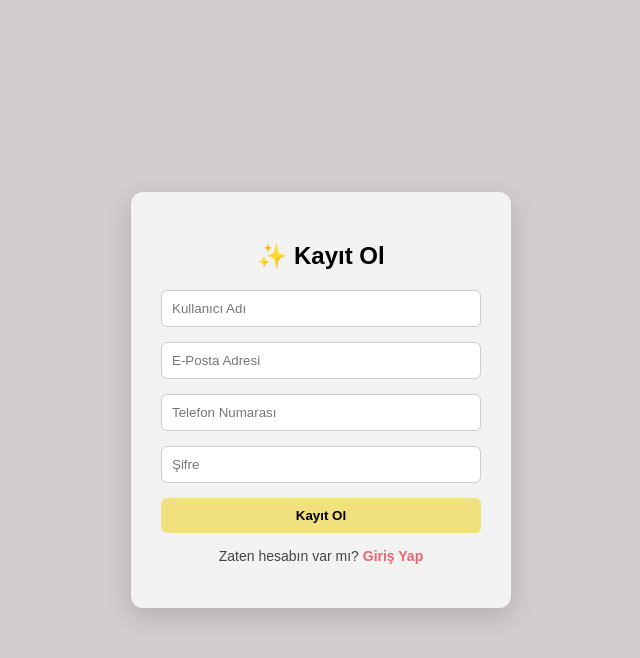
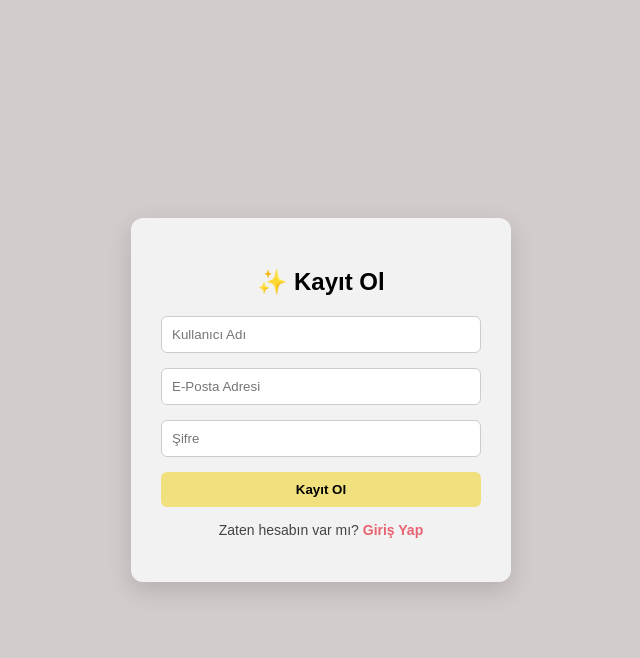
Before and after one commit to ozlemcan5/dizi_film_webapp, a Flask app: page /register in a window 1280 px wide. Shown: the top 658 px of the page, without its empty margins (319-959 px from the left). Run offline with Flask 3, Linux system fonts and the light colour scheme.

Commit message:
Update register.html

```diff
--- a/templates/register.html
+++ b/templates/register.html
@@ -27,7 +27,6 @@
         <form method="POST">
             <input type="text" name="username" placeholder="Kullanıcı Adı" required>
             <input type="email" name="email" placeholder="E-Posta Adresi">
-            <input type="text" name="phone" placeholder="Telefon Numarası">
             <input type="password" name="password" placeholder="Şifre" required>
             <button type="submit">Kayıt Ol</button>
         </form>
```
